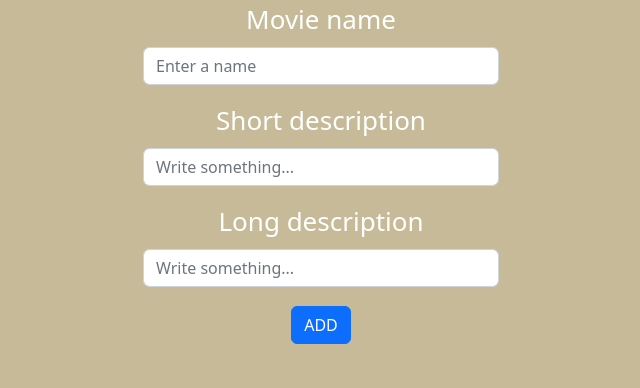
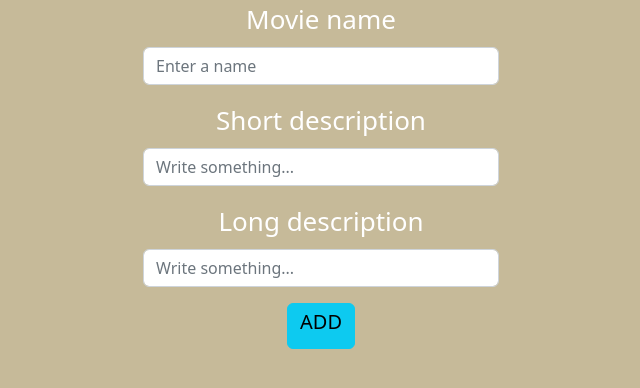
Before and after one commit to talebhammoude/FE21-JS3-taleb-hammoude-homework3, a React (Create React App) app in the folder homework3/: page /add in a window 1280 px wide. Shown: the top 388 px of the page, without its empty margins (319-959 px from the left). Built offline with nearby package versions, Linux system fonts and the light colour scheme.

Commit message:
add to database testing

```diff
--- a/homework3/src/Components/AddComp/index.js
+++ b/homework3/src/Components/AddComp/index.js
@@ -3,9 +3,35 @@ import Row from "react-bootstrap/Row";
 import Col from "react-bootstrap/Col";
 import Button from 'react-bootstrap/Button';
 import Form from 'react-bootstrap/Form';
+import { useNavigate } from 'react-router-dom';
+import { collection, addDoc } from "firebase/firestore";
+import { db } from "../../Firebase";
+
 
 
 const AddComp = () => {
+
+
+    const navigate = useNavigate();
+
+
+
+
+    const addMovie = async ()=> {
+
+        try {
+            const docRef = await addDoc(collection(db, "movies"), {
+              movieName: "dfgdf",
+              shortDesc: "Lovelace",
+              longDesc: "fgdfgdfgfdgdfg"
+            });
+            console.log("Document written with ID: ", docRef.id);
+          } catch (e) {
+            console.error("Error adding document: ", e);
+          }
+
+    }
+
 
 
   return (
@@ -16,21 +42,21 @@ const AddComp = () => {
                 <Form>
             <Form.Group className="mb-3" >
                 <Form.Label>Movie name</Form.Label>
-                <Form.Control type="text" placeholder="Enter a name" />
+                <Form.Control id="movie-name" type="text" placeholder="Enter a name" />
             </Form.Group>
 
             <Form.Group className="mb-3" >
                 <Form.Label>Short description</Form.Label>
-                <Form.Control type="text" placeholder="Write something..." />
+                <Form.Control id="short-desc" type="text" placeholder="Write something..." />
             </Form.Group>
 
             <Form.Group className="mb-3" >
                 <Form.Label>Long description</Form.Label>
-                <Form.Control type="text" placeholder="Write something..." />
+                <Form.Control id="long-desc" type="text" placeholder="Write something..." />
             </Form.Group>
 
-            <Button variant="primary">
-                ADD
+            <Button onClick={addMovie} variant="info">
+                <h5>ADD</h5>
             </Button>
             </Form>
         </Col>
--- a/homework3/src/Components/Cinema/index.js
+++ b/homework3/src/Components/Cinema/index.js
@@ -12,12 +12,16 @@ const Cinema = () => {
     const [user, loading, error] = useAuthState(auth);
     const navigate = useNavigate();
 
+
+
+
+
   return (
     <Container>
       <Row>
         <Col xs>
-            <Button variant="info" size="lg">
-            Add a movie
+            <Button onClick={()=>navigate('/add')} variant="info" size="lg">
+            <h3>Add a movie</h3>
             </Button>
         </Col>
         <Col xs={{ order: 12 }}>
--- a/homework3/src/Firebase.js
+++ b/homework3/src/Firebase.js
@@ -1,6 +1,8 @@
 // Import the functions you need from the SDKs you need
 import { initializeApp } from "firebase/app";
 import { getAuth } from "firebase/auth";
+import { getFirestore } from "firebase/firestore";
+
 // TODO: Add SDKs for Firebase products that you want to use
 // https://firebase.google.com/docs/web/setup#available-libraries
 
@@ -17,6 +19,7 @@ const firebaseConfig = {
 // Initialize Firebase
 const app = initializeApp(firebaseConfig);
 const auth = getAuth(app);
+const db = getFirestore(app);
 
 
-export {auth};
+export {auth, db};
```
